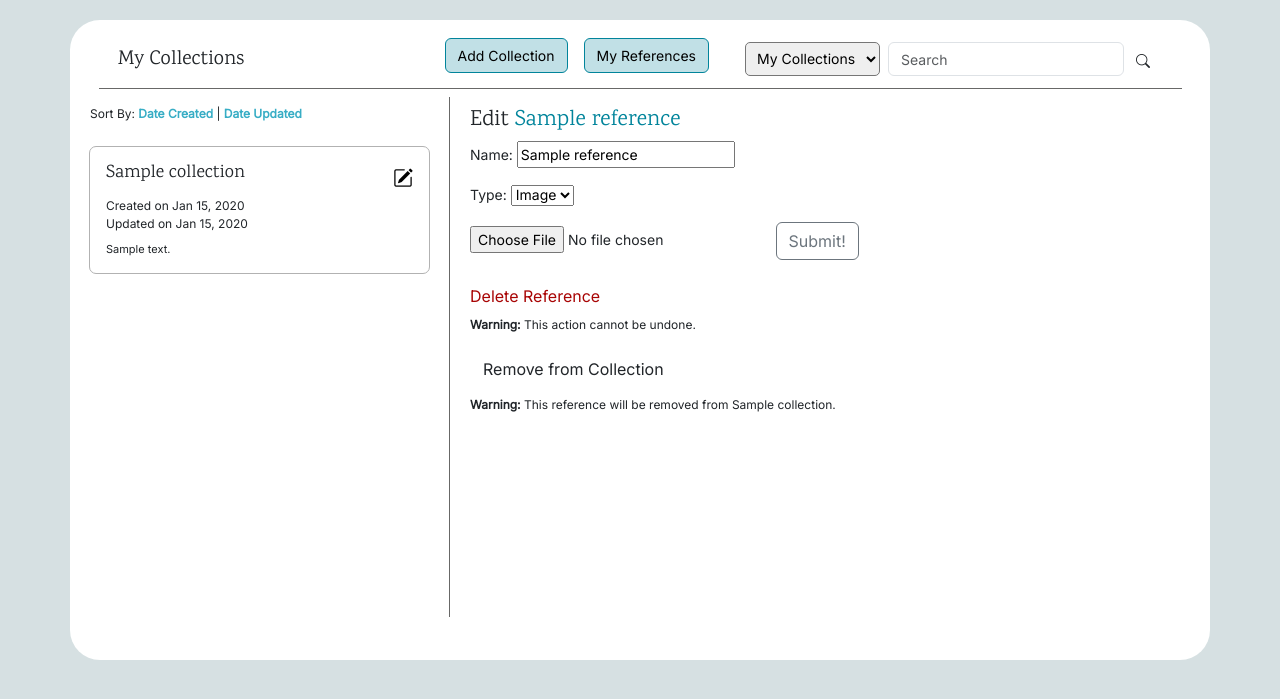
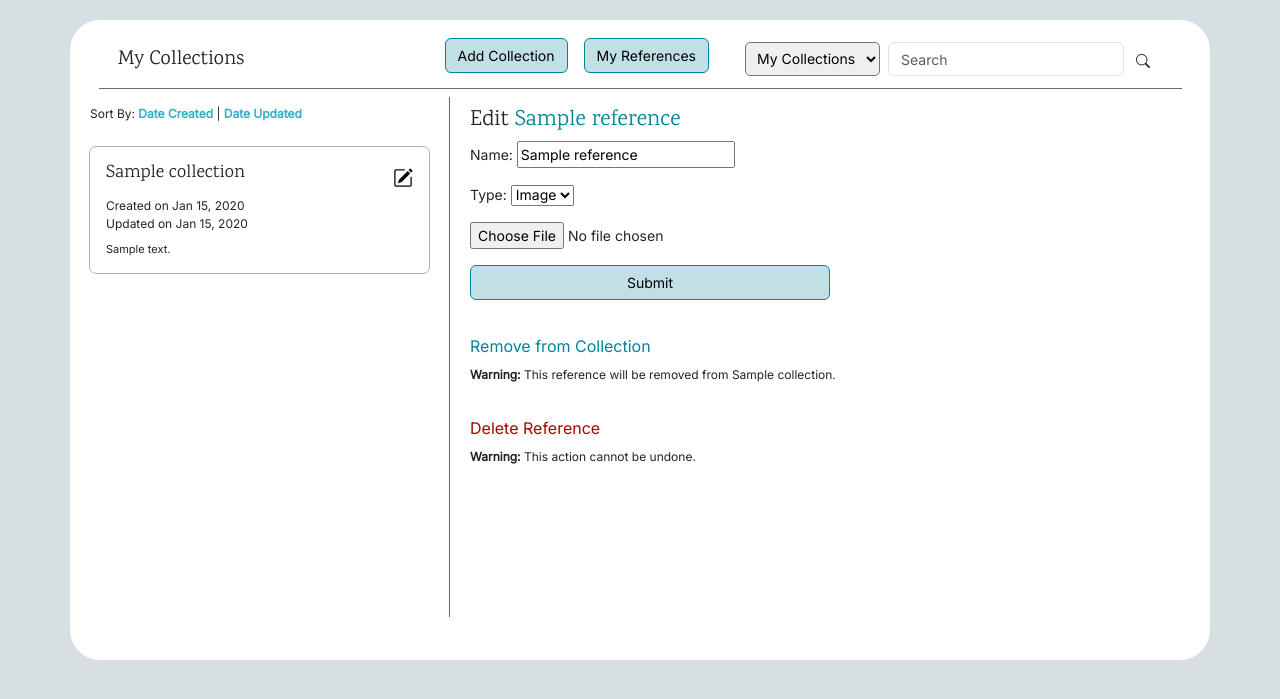
Before and after one commit to AbigailDawson/notealong, a Django app: page /collections/1/references/1/update/ in a window 1280 px wide. Shown: the part 84-783 px from the top of the page. Run offline with Django 5.2, Linux system fonts and the light colour scheme; a user stored in the database is signed in; tables that the repository leaves empty hold one stand-in row (values such as "Sample post"); some libraries are stand-ins or nearby versions.

Commit message:
Modify styling on ref form and note form to improve UI

```diff
--- a/main_app/static/css/style.css
+++ b/main_app/static/css/style.css
@@ -160,6 +160,15 @@ nav.stroke ul li a:hover:after {
   transform: scale(1.05);
 }
 
+.btn-link {
+  border: none;
+  text-decoration: none;
+  color: var(--blu-pop-med)
+}
+
+.btn-link:hover {
+  color: var(--blu-pop-bright)
+}
 
 .search-btn {
   border: none;
--- a/main_app/templates/collections/detail.html
+++ b/main_app/templates/collections/detail.html
@@ -69,11 +69,11 @@
                         <img src="{{ reference.url }}" width="100%">
                     </button>
                     {% else %}
-                    <a role="btn" class="btn btn-blu" href="{{ reference.url }}" target="_blank">Open</a>
+                    <a role="btn" class="btn btn-blu" href="{{ reference.url }}">Open</a>
                     {% endif %}
                     <div class="d-flex justify-content-end">
                         {% if collection.user == user %}
-                            <a href="{% url 'references_update' collection.id reference.id %}" target="_blank"><i class="bi bi-pencil-square"></i></a>
+                            <a href="{% url 'references_update' collection.id reference.id %}"><i class="bi bi-pencil-square"></i></a>
                         {% endif %}
                     </div>
                 </div>
--- a/main_app/templates/main_app/reference_form.html
+++ b/main_app/templates/main_app/reference_form.html
@@ -5,22 +5,25 @@
     {% if object %}
       <h4 class="collection-detail-title">Edit <span style="color: var(--blu-pop-med)">{{ object.name }}</span></h4>
       {% else %}
-        <h4 class="collection-detail-title mb-3">Create Reference</h4>
+        <h4 class="collection-detail-title mb-5">Create Reference</h4>
     {% endif %}
-    <form action="" enctype="multipart/form-data" method="POST">
-      {% csrf_token %}
-      {{ form.as_p }}
-      <input type="file" name="url">
-      <button class="btn btn-outline-secondary btn-md" type="submit">Submit!</button>
-    </form>
+      <form action="" enctype="multipart/form-data" method="POST">
+        <div class="d-flex flex-column mb-3">
+          {% csrf_token %}
+          {{ form.as_p }}
+          <input type="file" name="url">
+          <button class="btn btn-blu mt-3 mb-3" type="submit" style="width: 50%">Submit</button>
+        </div>
+      </form>
+
     {% if object %}
-      <a class="delete-link mt-4" href="{% url 'references_delete' collection.id reference.id %}">Delete Reference</a>
-      <p class="small-text mt-2"><b>Warning: </b>This action cannot be undone.</p>
       <form action="{% url 'unassoc_ref' collection.id reference.id %}" method="POST">
         {% csrf_token %}
-        <button type="submit" class="btn">Remove from Collection</button>
+        <button type="submit" class="btn btn-link p-0">Remove from Collection</button>
       </form>
       <p class="small-text mt-2"><b>Warning: </b>This reference will be removed from {{ collection.name }}.</p>
+      <a class="delete-link mt-3" href="{% url 'references_delete' collection.id reference.id %}">Delete Reference</a>
+      <p class="small-text mt-2"><b>Warning: </b>This action cannot be undone.</p>
     {% endif %}
 
   </div>
```
Also changed, not shown: main_app/templates/main_app/note_form.html (+5 -3 lines).
